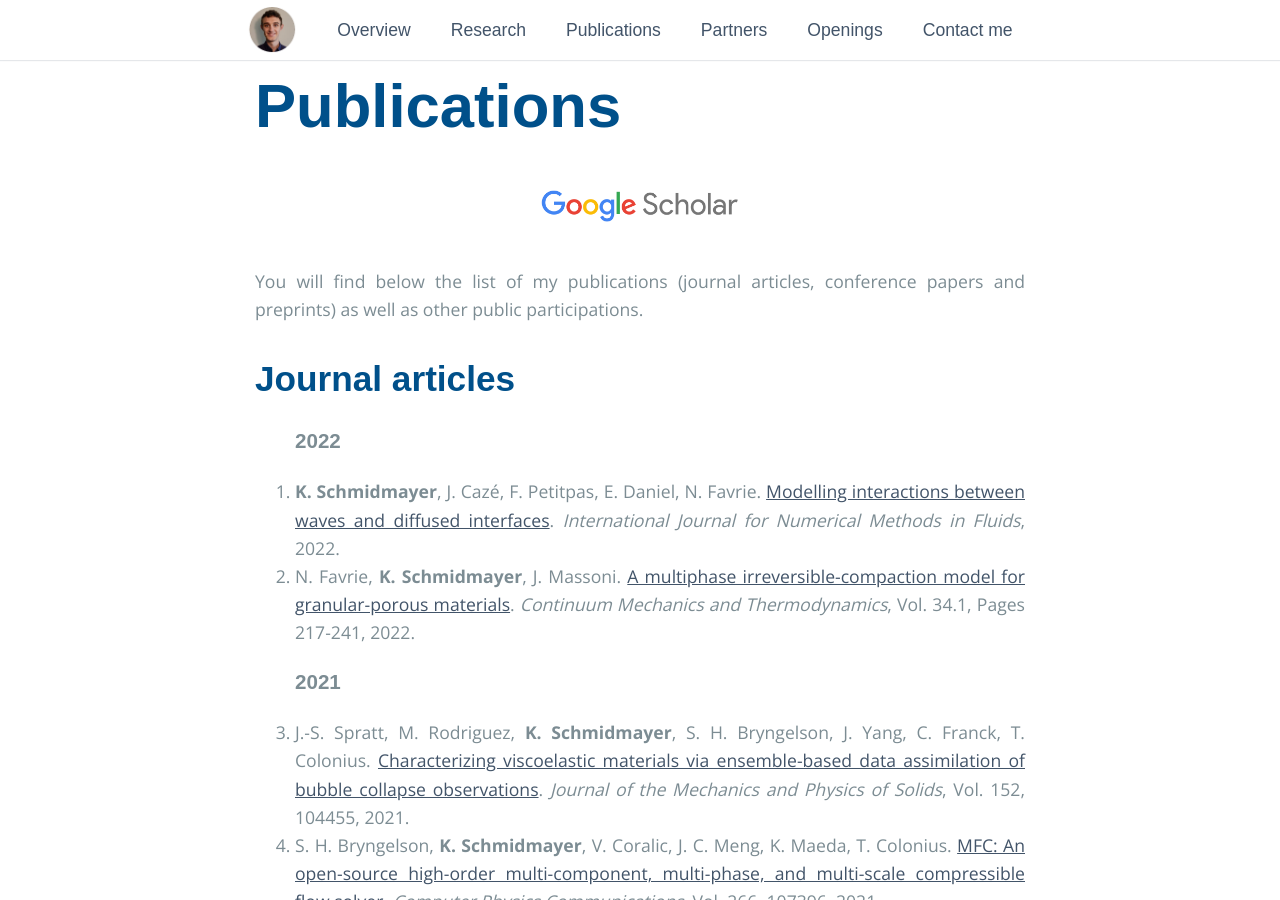
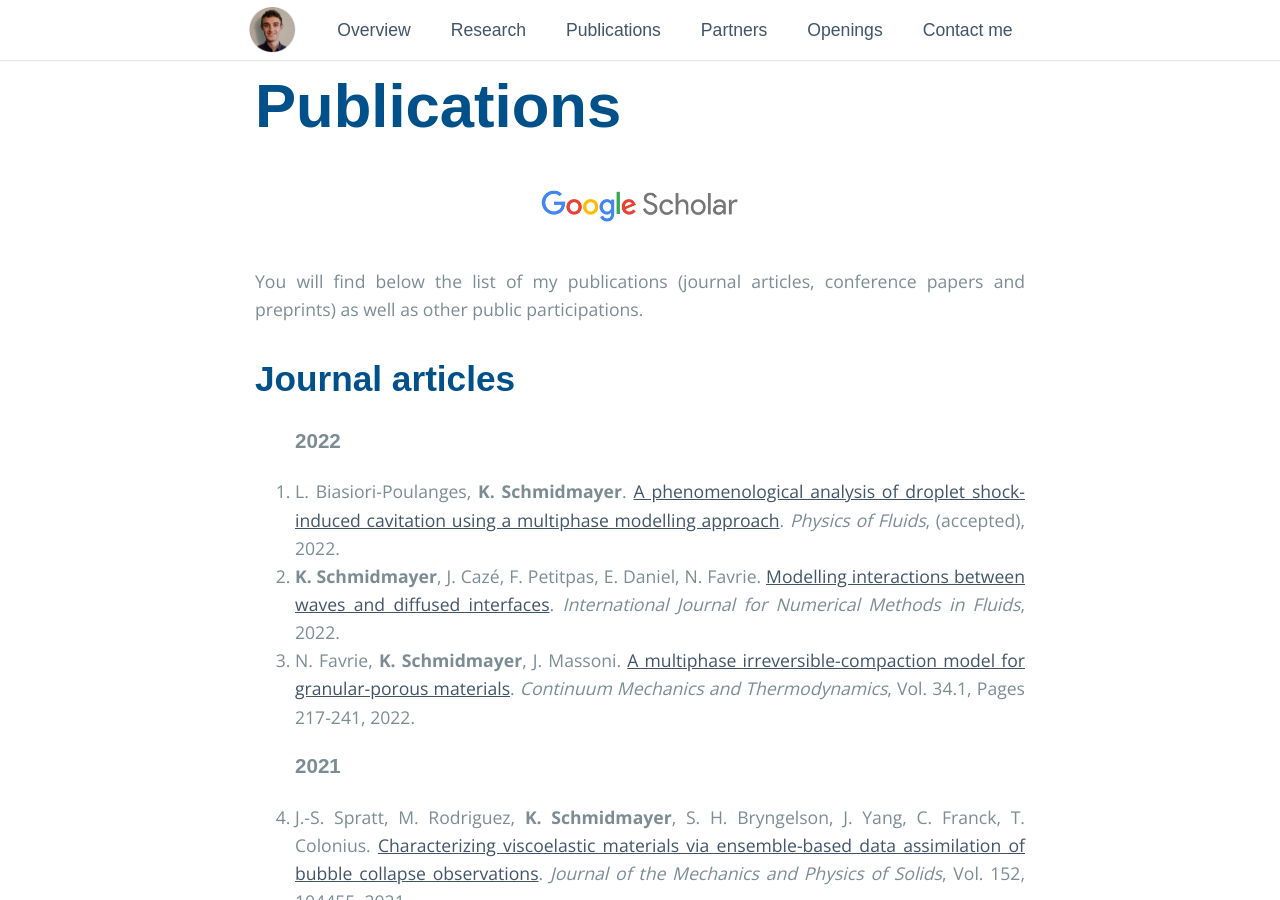
Before and after one commit to kevinschmidmayer/kevinschmidmayer.github.io, a Jekyll site: the page built from _pages/publications.md, in a window 1280 px wide and 900 px high. Built offline with Jekyll 4.4.1, drawn with Linux system fonts in a browser that asks for light colours; some web fonts are replaced.

Commit message:
Update publications

```diff
--- a/_pages/publications.md
+++ b/_pages/publications.md
@@ -15,6 +15,7 @@ permalink: /publications/
 	<h1> Journal articles </h1>
 	<ol>
 		<h3> 2022 </h3>
+		<li> L. Biasiori-Poulanges, <span style="font-weight:bold">K. Schmidmayer</span>. <a href="https://hal.archives-ouvertes.fr/hal-03894523v1" target="_blank" >A phenomenological analysis of droplet shock-induced cavitation using a multiphase modelling approach</a>. <em>Physics of Fluids</em>, (accepted), 2022. </li>
 		<li> <span style="font-weight:bold">K. Schmidmayer</span>, J. Cazé, F. Petitpas, E. Daniel, N. Favrie. <a href="https://hal.archives-ouvertes.fr/hal-03387818v2" target="_blank" >Modelling interactions between waves and diffused interfaces</a>. <em>International Journal for Numerical Methods in Fluids</em>, 2022. </li>
 		<li> N. Favrie, <span style="font-weight:bold">K. Schmidmayer</span>, J. Massoni. <a href="https://hal.archives-ouvertes.fr/hal-03257608v2" target="_blank" >A multiphase irreversible-compaction model for granular-porous materials</a>. <em>Continuum Mechanics and Thermodynamics</em>, Vol. 34.1, Pages 217-241, 2022. </li>
 		<h3> 2021 </h3>
```
